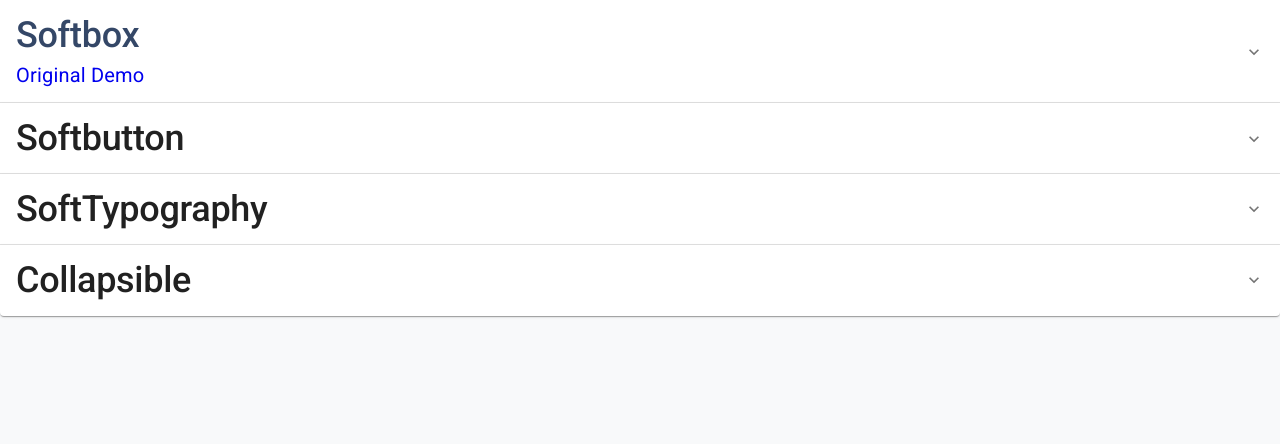
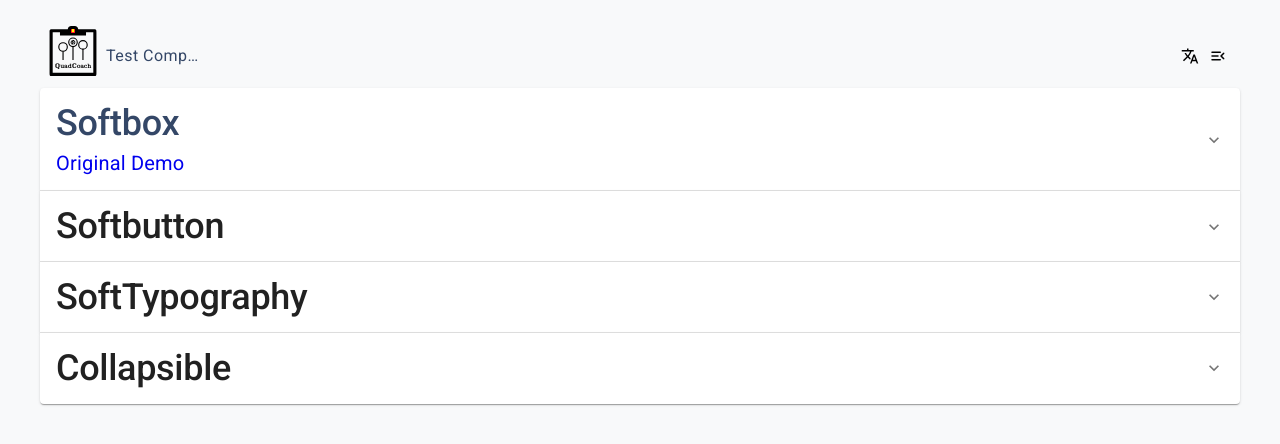
Before and after one commit to wienans/quadcoach, a React (Vite) app in the folder client/: page /componentsTest in a window 1280 px wide. Shown: the top 444 px of the page. Built offline with nearby package versions, Linux system fonts and the light colour scheme.

Commit message:
Adjust componentsTest page

```diff
--- a/client/src/components/LayoutContainers/DashboardLayout/DashboardLayout.tsx
+++ b/client/src/components/LayoutContainers/DashboardLayout/DashboardLayout.tsx
@@ -6,7 +6,7 @@ import ArrowCircleUpIcon from "@mui/icons-material/ArrowCircleUp";
 
 export type DashboardLayoutProps = {
   children: (scrollTrigger: boolean) => ReactNode;
-  header: (scrollTrigger: boolean) => ReactNode;
+  header?: (scrollTrigger: boolean) => ReactNode;
   showScrollToTopButton?: (scrollTrigger: boolean) => boolean;
 };
 
@@ -40,7 +40,7 @@ const DashboardLayout = ({
         <SoftBox
           sx={{ display: "flex", flexDirection: "column", height: "100%" }}
         >
-          {header(scrollTrigger)}
+          {header && header(scrollTrigger)}
           {children(scrollTrigger)}
         </SoftBox>
       </SoftBox>
--- a/client/src/pages/ComponentsTest/ComponentsTest.tsx
+++ b/client/src/pages/ComponentsTest/ComponentsTest.tsx
@@ -7,9 +7,12 @@ import {
 } from "../../components";
 import ExpandMoreIcon from "@mui/icons-material/ExpandMore";
 import { GreyColors } from "../../components/SoftBox";
+import { DashboardLayout } from "../../components/LayoutContainers";
 
 const ComponentsTest = (): JSX.Element => {
   return (
+    <DashboardLayout>
+      {() => (
         <>
           <Accordion>
             <AccordionSummary
@@ -143,6 +146,8 @@ const ComponentsTest = (): JSX.Element => {
             </AccordionDetails>
           </Accordion>
         </>
+      )}
+    </DashboardLayout>
   );
 };
 
```
Lines whose indentation alone changed are shown as unchanged.
